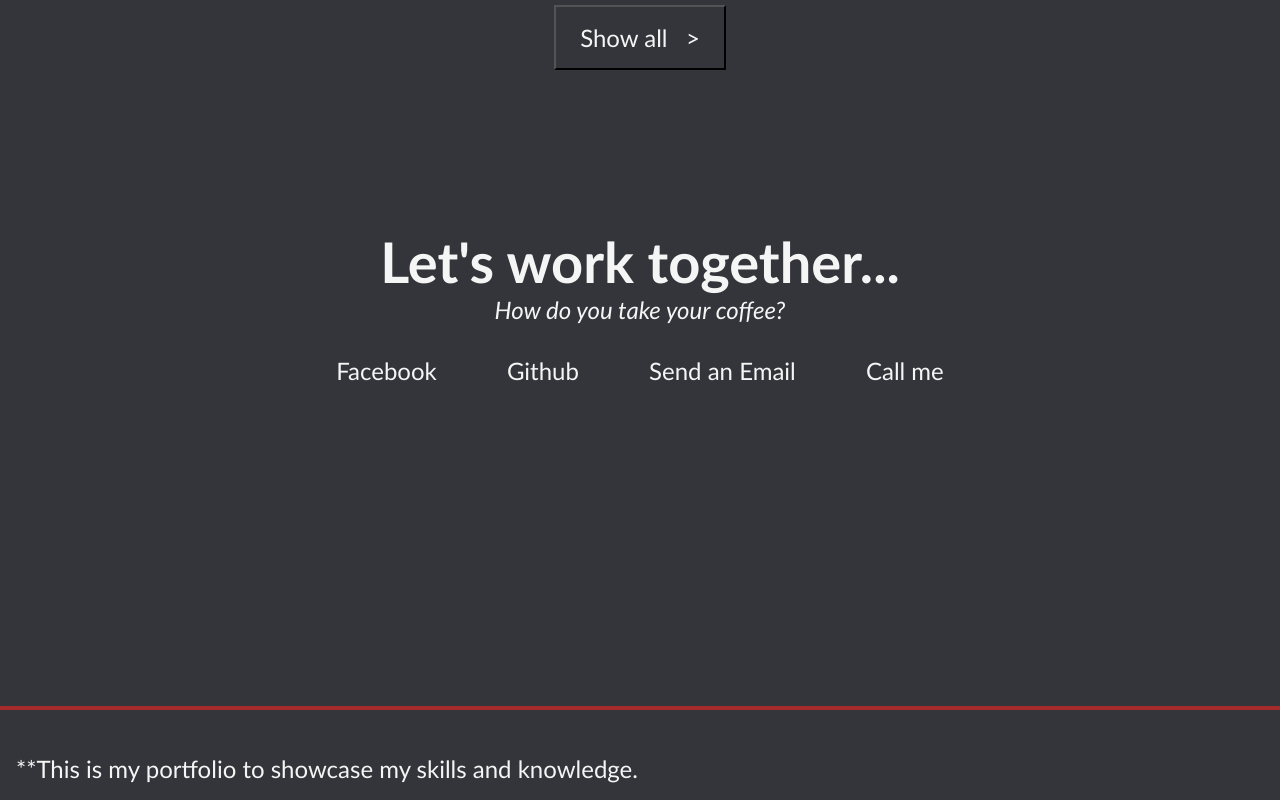
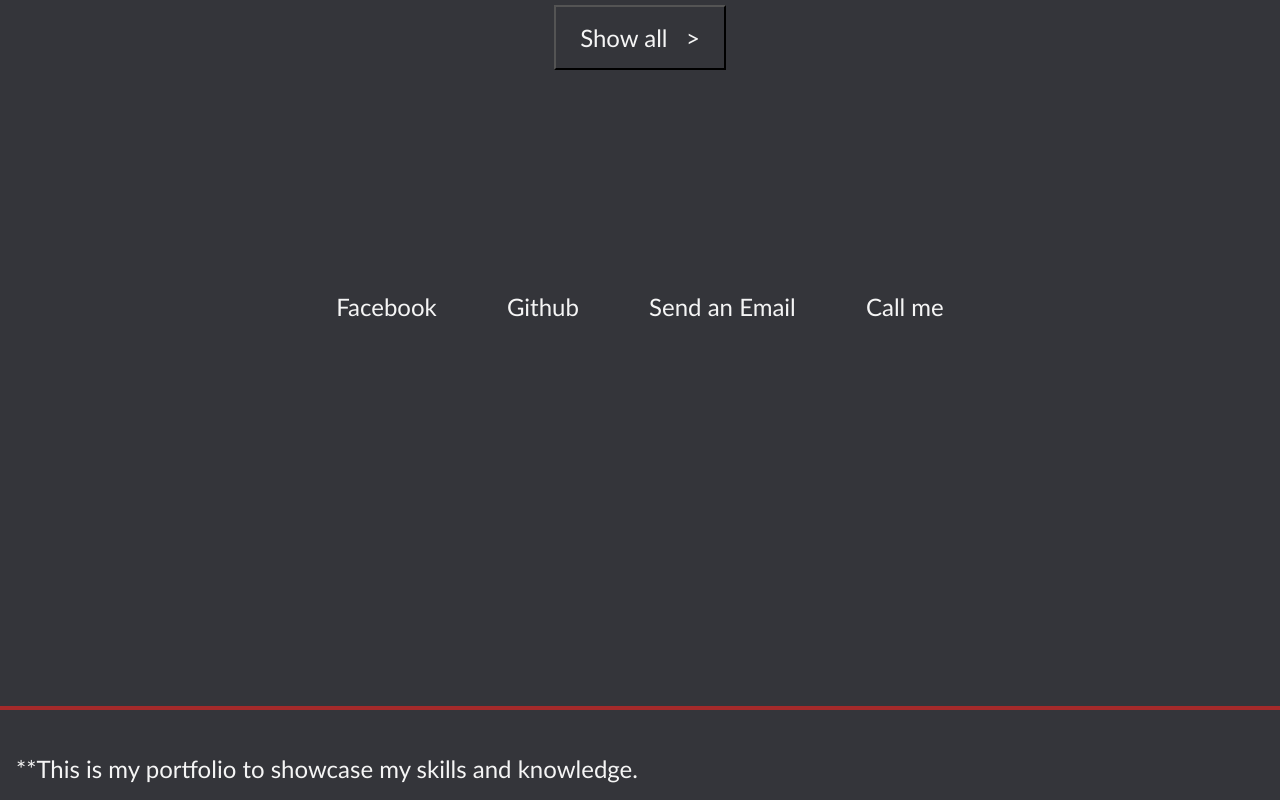
Before and after one commit to Tar-2005/portfolio, a plain HTML site: page index.html in a window 1280 px wide. Shown: the part 1934-2734 px from the top of the page. Drawn offline with Linux system fonts and the light colour scheme.

Commit message:
Update index.html

```diff
--- a/index.html
+++ b/index.html
@@ -12,7 +12,7 @@
         <nav class="nav__bar" id="navbar">
             <ul>
                 <li><a class="nav__links" href="#welcome-section">About</a></li>
-                <li><a class="nav__links" href="#projects">Work</a></li>
+                <li><a class="nav__links" href="#projects">Certificate</a></li>
                 <li><a class="nav__links" href="#contact">Contact</a></li>
             </ul>
         </nav>
@@ -61,10 +61,6 @@
     </main>
 
     <section class="section__contact" id="contact">
-        <div class="contact__header">
-            <h2 class="contact__h2">Let's work together...</h2>
-            <p class="contact__p">How do you take your coffee?</p>
-        </div>
         <div class="contact__links">
             <a href="https://www.facebook.com/Tarun051005" id="profile-link" target="_blank">Facebook</a>
             <a href="https://github.com/Tar-2005" id="profile-link" target="_blank">Github</a>
```
